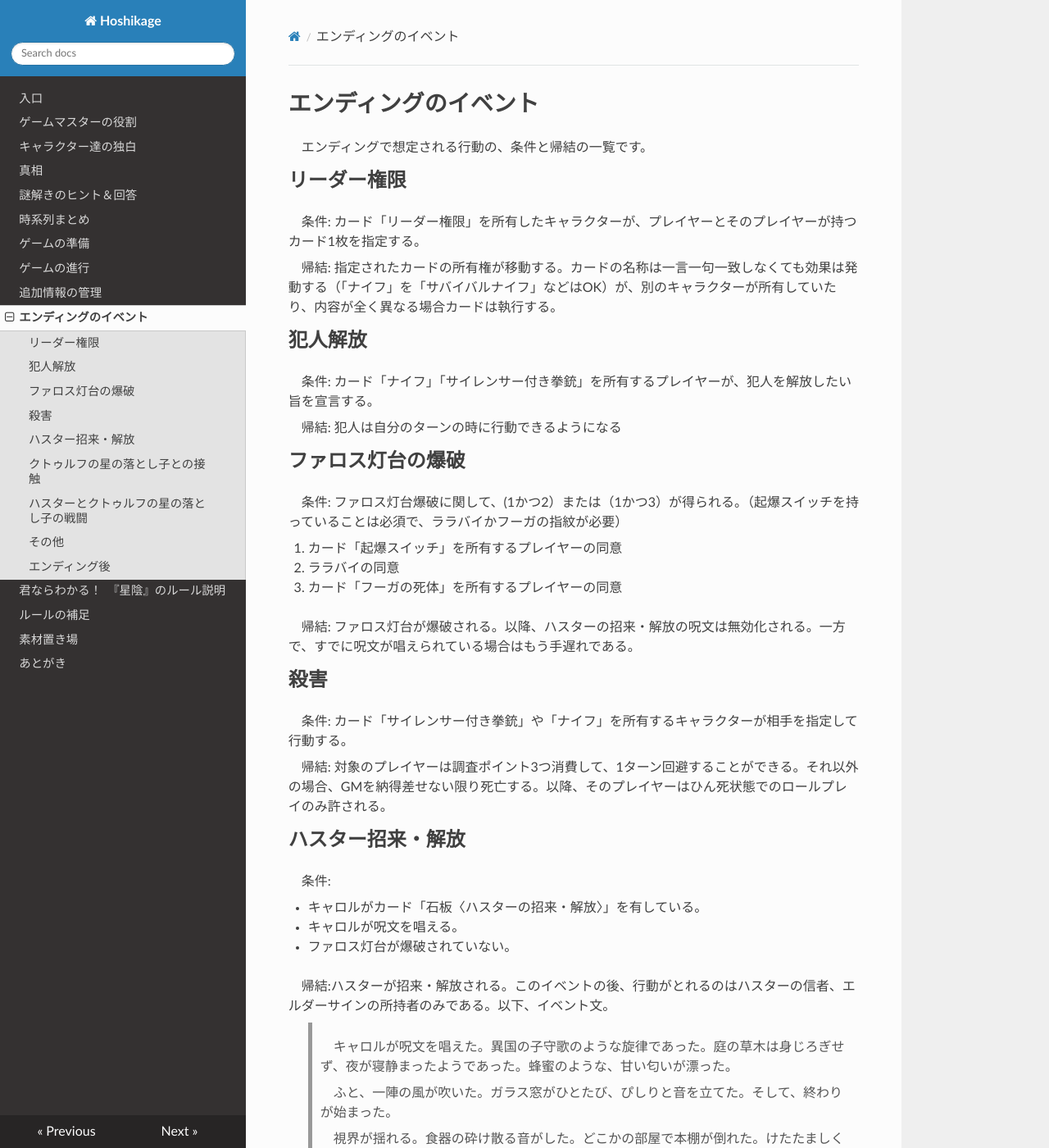
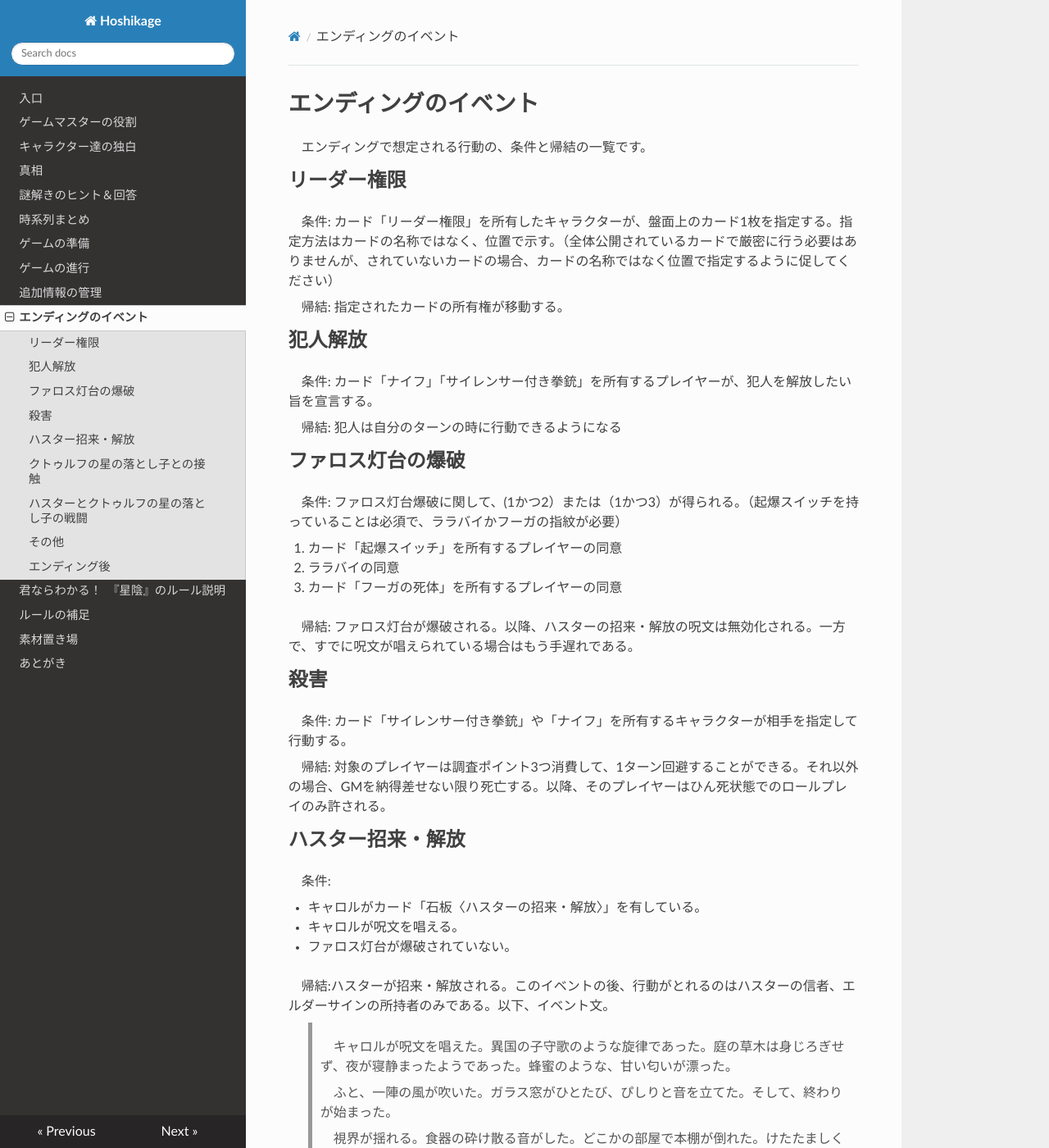
Before and after one commit to KTakahiro1729/Hoshikage, an MkDocs documentation site: the page built from docs/EndingEvents.md, in a window 1280 px wide and 1400 px high. Shown: the whole window at 82% size. Built offline with MkDocs 1.6.1, drawn with Linux system fonts in a browser that asks for light colours; nearby versions of some CDN libraries; some of the changed text lies outside the part shown.

Commit message:
fix typo

```diff
--- a/docs/EndingEvents.md
+++ b/docs/EndingEvents.md
@@ -2,9 +2,9 @@
 エンディングで想定される行動の、条件と帰結の一覧です。
 
 ## リーダー権限
-条件: カード「リーダー権限」を所有したキャラクターが、プレイヤーとそのプレイヤーが持つカード1枚を指定する。
+条件: カード「リーダー権限」を所有したキャラクターが、盤面上のカード1枚を指定する。指定方法はカードの名称ではなく、位置で示す。（全体公開されているカードで厳密に行う必要はありませんが、されていないカードの場合、カードの名称ではなく位置で指定するように促してください）
 
-帰結: 指定されたカードの所有権が移動する。カードの名称は一言一句一致しなくても効果は発動する（「ナイフ」を「サバイバルナイフ」などはOK）が、別のキャラクターが所有していたり、内容が全く異なる場合カードは執行する。
+帰結: 指定されたカードの所有権が移動する。
 
 ## 犯人解放
 条件: カード「ナイフ」「サイレンサー付き拳銃」を所有するプレイヤーが、犯人を解放したい旨を宣言する。
@@ -40,7 +40,7 @@
 
 >ふと、一陣の風が吹いた。ガラス窓がひとたび、ぴしりと音を立てた。そして、終わりが始まった。
 
->視界が揺れる。食器の砕け散る音がした。どこかの部屋で本棚が倒れた。けたたましく鳴り響くガラス窓を、飛んできた植木鉢が砕いた。夜空を見上げると、月はおうし座の1等星、アルデバランを中心に黒雲が渦を巻いていた。
+>視界が揺れる。食器の砕け散る音がした。どこかの部屋で本棚が倒れた。けたたましく鳴り響くガラス窓を、飛んできた植木鉢が砕いた。夜空を見上げると、月は失せている。おうし座の1等星、アルデバランを中心に黒雲が渦を巻いていた。
 
 >渦は次第に形を成して、<ruby>黄衣<rp>（</rp><rt>こうい</rt><rp>）</rp></ruby>をまとった8本の触手が天を覆った。アルデバランに見えたものは、地球を<ruby>睥睨<rp>（</rp><rt>へいげい</rt><rp>）</rp></ruby>する火焔の瞳であった。
 
```
